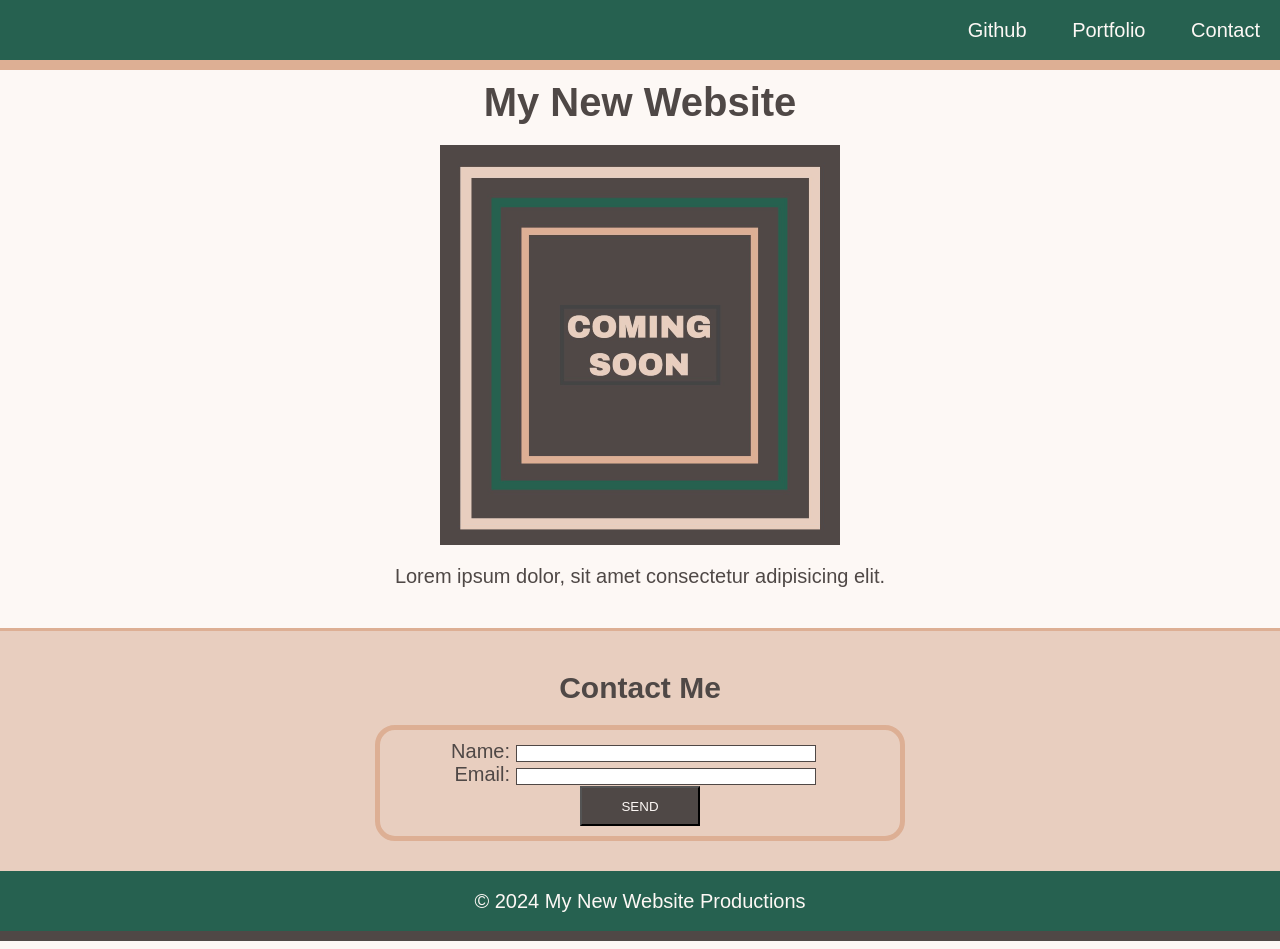
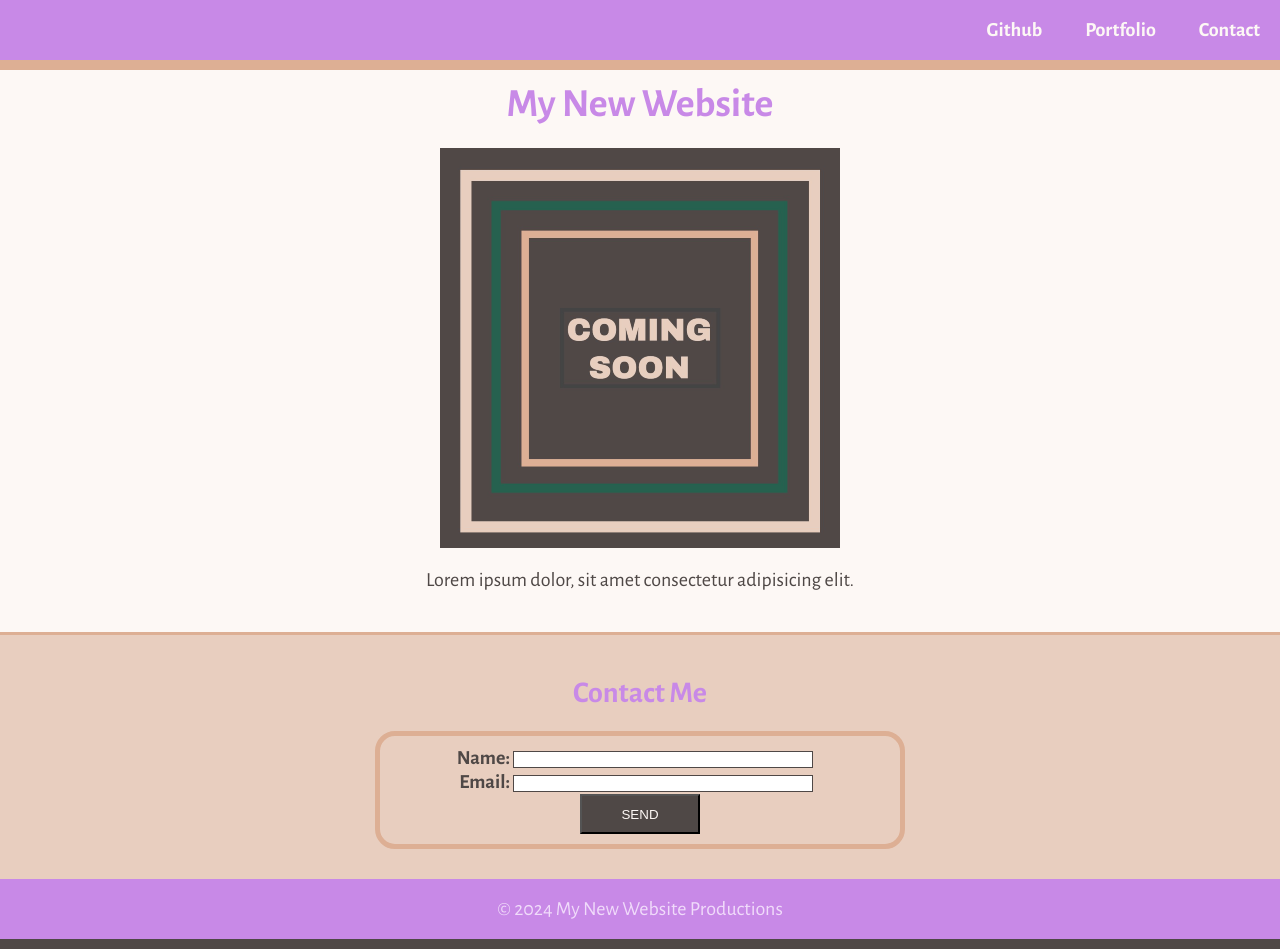
Before and after one commit to KateHanSta17/module-1-mini-project, a plain HTML site: page Main/index.html in a window 1280 px wide. Drawn offline with nearby package versions, Linux system fonts and the light colour scheme; files that its build step writes are made by us from their sources; files whose address does not match are found by name.

Commit message:
started on fonts and colour schemes

```diff
--- a/Main/assets/css/style.css
+++ b/Main/assets/css/style.css
@@ -7,7 +7,7 @@
 /* Element Selectors */
 body {
   position: relative;
-  font-family: "Goudy Bookletter 1911", sans-serif;
+  font-family: "Alegreya Sans", sans-serif;
   font-size: 20px;
   background-color: #FDF8F5;
   color: #4F4846;
@@ -38,7 +38,7 @@ footer {
   height: 60px;
   width: 100%;
   line-height: 60px;
-  background-color: #266150;
+  background-color: #c889e7;
 }
 
 header {
@@ -106,8 +106,28 @@ button {
 /* Class Selectors */
 .text-center {
   text-align: center;
+  font-family: "Alegreya Sans", sans-serif;
+  font-weight: 800;
+  color: #c889e7;
 }
 
 .text-right {
   text-align: right;
+  font-family: "Alegreya Sans", sans-serif;
+  font-weight: 800;
 }
+.body-core {
+  text-align: center;
+  font-family: "Alegreya Sans", sans-serif;
+  font-size: 20px;
+  background-color: #FDF8F5;
+  color: #4F4846;
+}
+
+.body-end {
+  text-align: center;
+  font-family: "Alegreya Sans", sans-serif;
+  font-size: 20px;
+  background-color: #c889e7;
+  color: #f0dbfa;
+}
--- a/Main/index.html
+++ b/Main/index.html
@@ -3,8 +3,17 @@
 <head>
   <meta charset="UTF-8">
   <meta name="viewport" content="width=device-width, initial-scale=1.0">
-  <link rel="stylesheet" type="text/css" href="./assets/css/style.css">
-  <title>My Landing Page</title>
+  <link rel="stylesheet" type="text/css" href="/Users/katestapley/Bootcamp/module-1-mini-project/Main/assets/css/style.css">
+
+  <link rel="preconnect" href="https://fonts.googleapis.com">
+<link rel="preconnect" href="https://fonts.gstatic.com" crossorigin>
+<link href="https://fonts.googleapis.com/css2?family=Alegreya+Sans:ital,wght@0,100;0,300;0,400;0,500;0,700;0,800;0,900;1,100;1,300;1,400;1,500;1,700;1,800;1,900&display=swap" rel="stylesheet">
+
+<link rel="preconnect" href="https://fonts.googleapis.com">
+<link rel="preconnect" href="https://fonts.gstatic.com" crossorigin>
+<link href="https://fonts.googleapis.com/css2?family=Alegreya+Sans:ital,wght@0,100;0,300;0,400;0,500;0,700;0,800;0,900;1,100;1,300;1,400;1,500;1,700;1,800;1,900&family=Alegreya:ital,wght@0,400..900;1,400..900&display=swap" rel="stylesheet">
+
+<title>My Landing Page</title>
 </head>
 
 <body>
@@ -21,8 +30,8 @@
   <main>
     <h1 class="text-center">My New Website</h1>
     <figure>
-      <img src="./assets/images/image-1.png" alt="Graphic with Coming Soon text">
-      <figcaption class="text-center">Lorem ipsum dolor, sit amet consectetur adipisicing elit.</figcaption>
+      <img src="/Users/katestapley/Bootcamp/module-1-mini-project/Main/assets/images/image-1.png" alt="Graphic with Coming Soon text">
+      <figcaption class="body-core">Lorem ipsum dolor, sit amet consectetur adipisicing elit.</figcaption>
     </figure>
     <section id="contact">
       <h2 class="text-center">Contact Me</h2>
@@ -44,7 +53,7 @@
     </section>
   </main>
 
-  <footer class="text-center">
+  <footer class="body-end">
     © 2024 My New Website Productions
   </footer>
 
```
Also changed, not shown: 1 other file.
